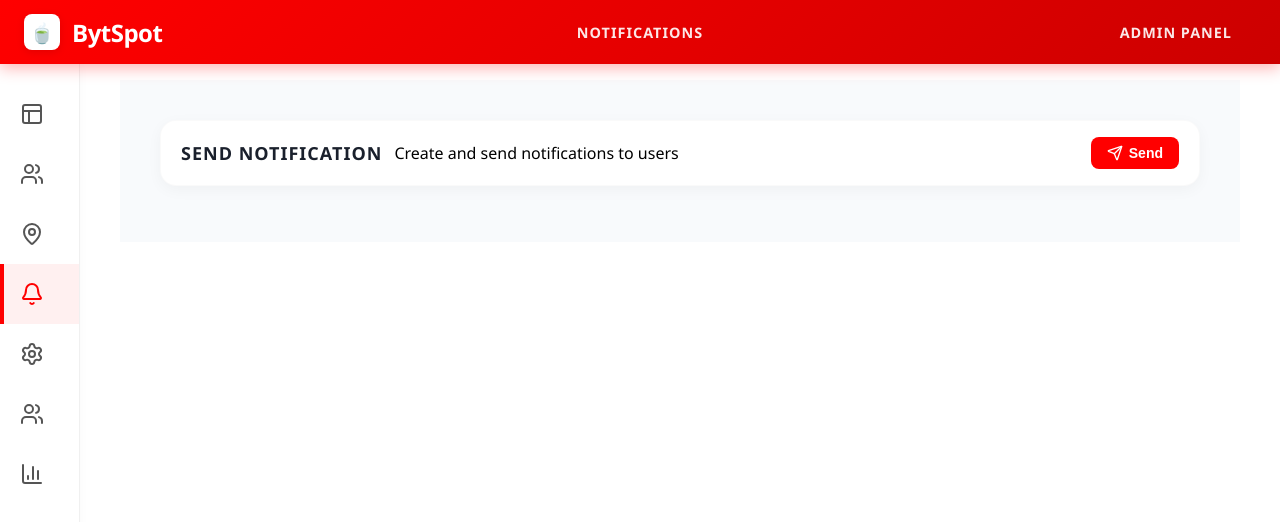
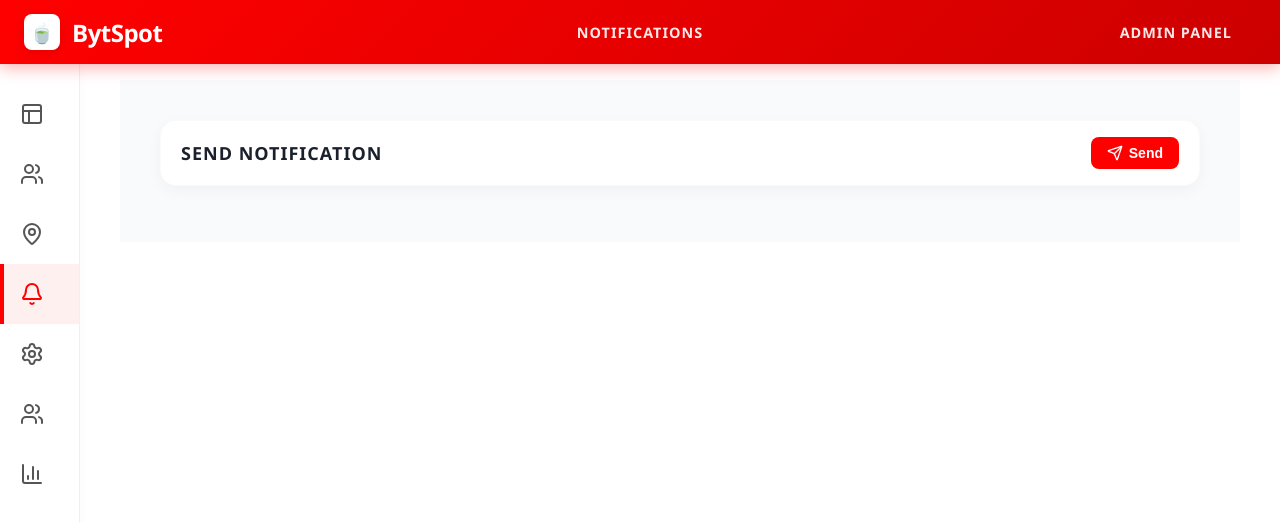
Before and after one commit to Sinxn-coder/chai-in, a React (Vite) app: page / in a window 1280 px wide. Both pictures are taken after a click on the item 39 px from the left and 294 px from the top of the page. Shown: the top 522 px of the page. Built offline with nearby package versions, Linux system fonts and the light colour scheme.

Commit message:
Remove descriptive text from send notification card

```diff
--- a/src/PushNotifications.jsx
+++ b/src/PushNotifications.jsx
@@ -29,7 +29,6 @@ const PushNotifications = () => {
       <div className="notifications-header">
         <div className="header-left">
           <h2>Send Notification</h2>
-          <p>Create and send notifications to users</p>
         </div>
         <button
           className="send-notification-btn"
```
